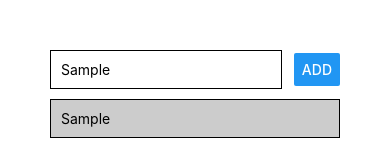
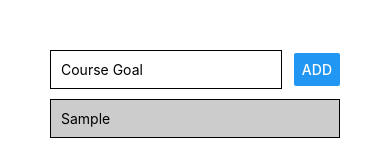
Before and after one commit to Araf96/rn-learning-app, a React Native app: screen / in a window 390 px wide. Both pictures are taken after typing "Sample" into the empty fields and a click on the button "ADD". Shown: the top 160 px of the page. Built offline with nearby package versions, Linux system fonts and the light colour scheme.

Commit message:
components added

```diff
--- a/App.js
+++ b/App.js
@@ -9,6 +9,9 @@ import {
   ScrollView,
   FlatList,
 } from "react-native";
+
+import GoalItem from "./Components/GoalItem";
+import GoalInput from "./Components/GoalInput";
 
 export default function App() {
   const [enteredGoal, setEnteredGoal] = useState("");
@@ -23,27 +26,21 @@ export default function App() {
       ...courseGoals,
       { uid: Math.random.toString(), value: enteredGoal },
     ]);
+    setEnteredGoal('')
   };
 
   return (
     <View style={styles.screen}>
-      <View style={styles.inputContainer}>
-        <TextInput
-          placeholder="Course Goal"
-          style={styles.input}
-          onChangeText={enteredGoalHandler}
-          value={enteredGoal}
-        />
-        <Button title="Add" onPress={courseGoalHandler} />
-      </View>
+      <GoalInput
+        enteredGoal={enteredGoal}
+        courseGoalHandler={courseGoalHandler}
+        enteredGoalHandler={enteredGoalHandler}
+      />
       <FlatList
         data={courseGoals}
         keyExtractor={(item, index) => index}
-        renderItem={(itemData) => (
-          <View style={styles.listItem}>
-            <Text>{itemData.item.value}</Text>
-          </View>
-        )}
+        initialNumToRender={4}
+        renderItem={(itemData) => <GoalItem title={itemData.item.value} />}
       />
       <StatusBar style="auto" />
     </View>
@@ -54,17 +51,4 @@ const styles = StyleSheet.create({
   screen: {
     padding: 50,
   },
-  inputContainer: {
-    flexDirection: "row",
-    justifyContent: "space-between",
-    alignItems: "center",
-  },
-  input: { width: "80%", borderColor: "black", borderWidth: 1, padding: 10 },
-  listItem: {
-    padding: 10,
-    marginVertical: 10,
-    backgroundColor: "#ccc",
-    borderColor: "black",
-    borderWidth: 1,
-  },
 });
--- /dev/null
+++ b/Components/GoalInput.js
@@ -0,0 +1,26 @@
+import React from "react";
+
+import { View, TextInput, StyleSheet, Button } from "react-native";
+
+export default function GoalInput(props) {
+  return (
+    <View style={styles.inputContainer}>
+      <TextInput
+        placeholder="Course Goal"
+        style={styles.input}
+        onChangeText={props.enteredGoalHandler}
+        value={props.enteredGoal}
+      />
+      <Button title="Add" onPress={props.courseGoalHandler} />
+    </View>
+  );
+}
+
+const styles = StyleSheet.create({
+  inputContainer: {
+    flexDirection: "row",
+    justifyContent: "space-between",
+    alignItems: "center",
+  },
+  input: { width: "80%", borderColor: "black", borderWidth: 1, padding: 10 },
+});
--- /dev/null
+++ b/Components/GoalItem.js
@@ -0,0 +1,20 @@
+import React from 'react'
+import { View, Text, StyleSheet } from 'react-native'
+
+export default function GoalItem(props) {
+  return (
+    <View style={styles.listItem}>
+      <Text>{props.title}</Text>
+    </View>
+  )
+}
+
+const styles = StyleSheet.create({
+    listItem: {
+        padding: 10,
+        marginVertical: 10,
+        backgroundColor: "#ccc",
+        borderColor: "black",
+        borderWidth: 1
+    }
+})
```
